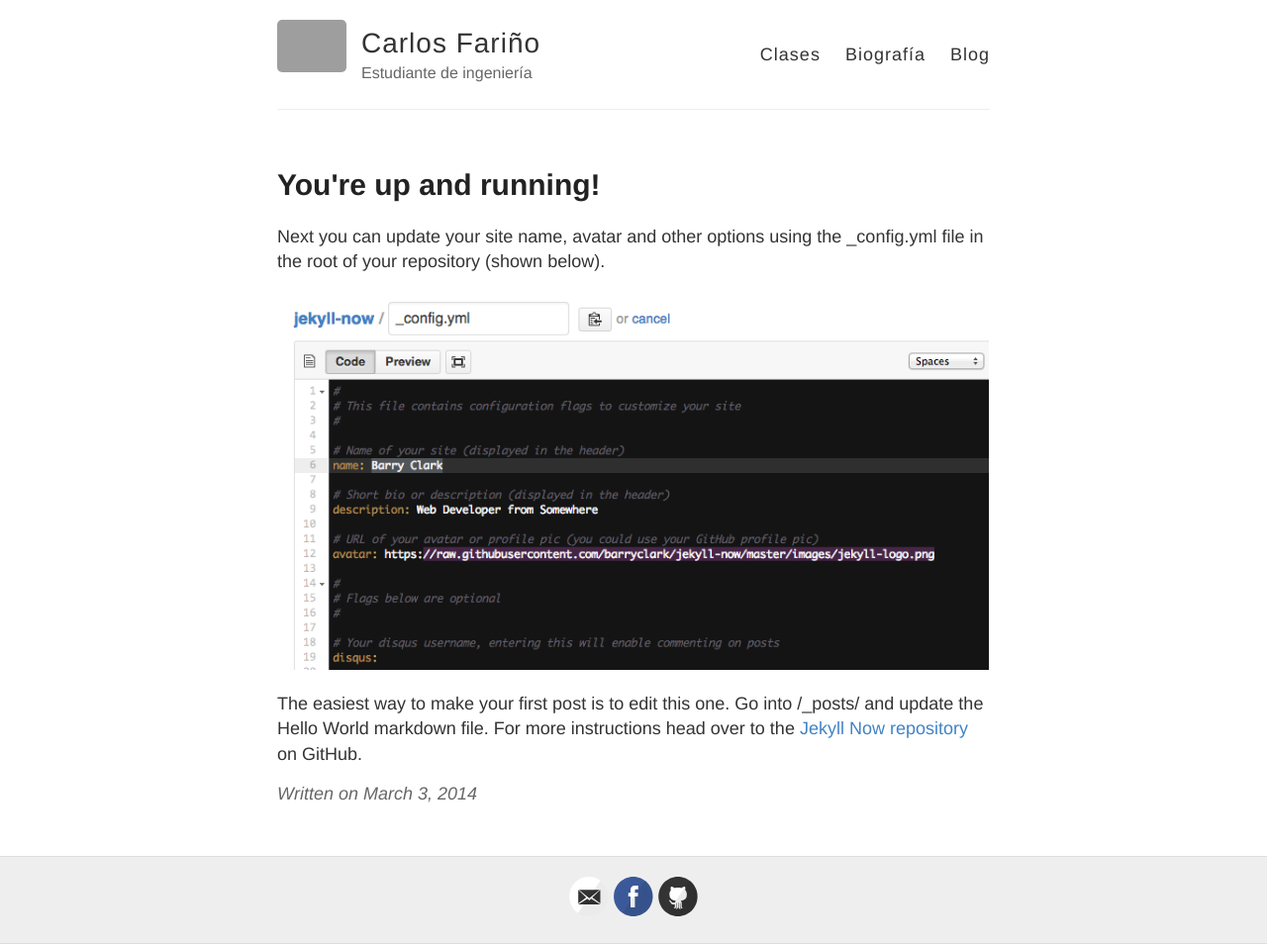
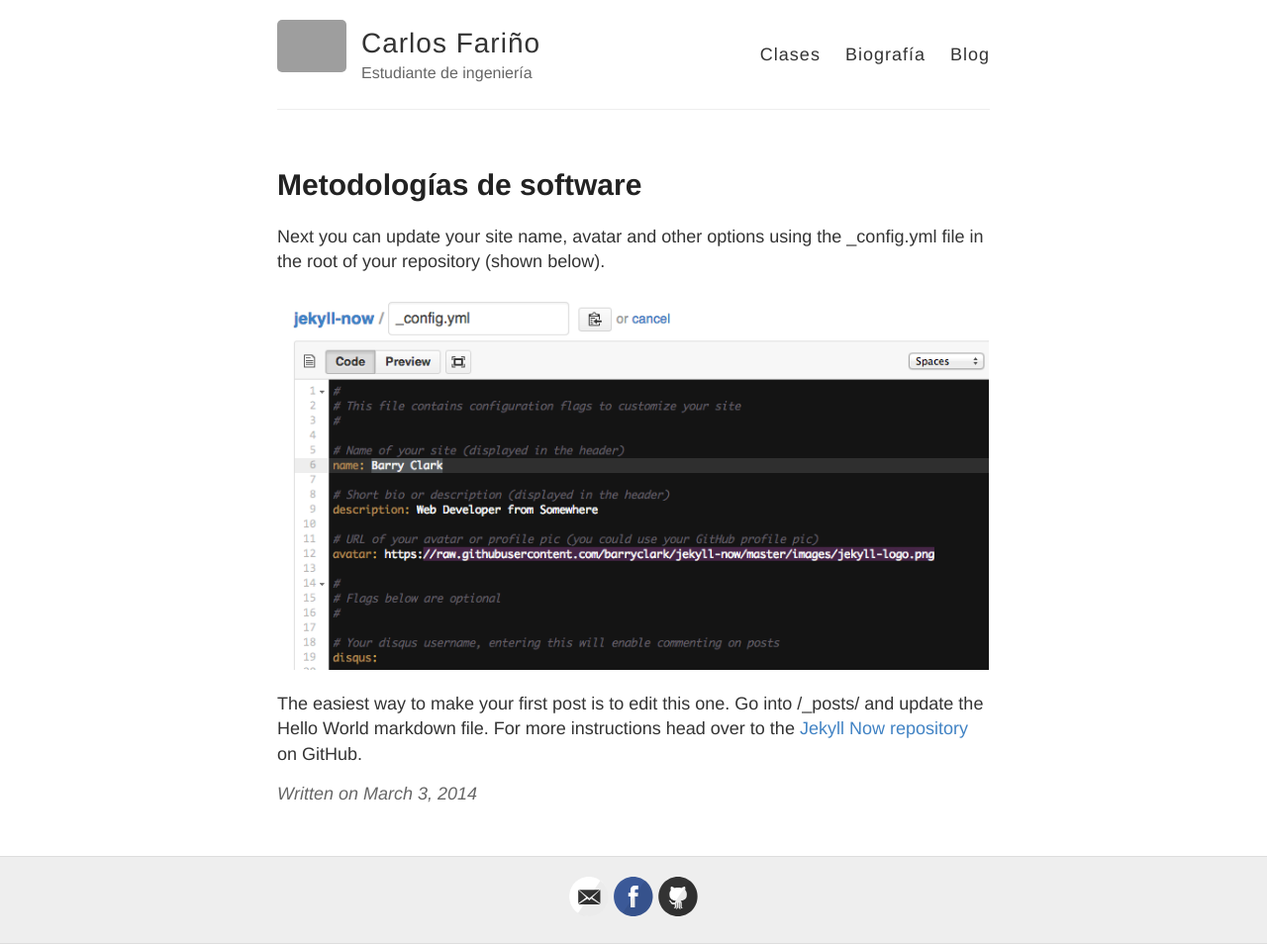
Before and after one commit to andrescharro22/Carlos-F007.github.io, a Jekyll site: the page built from _posts/2014-3-3-Hello-World - copia (3).md, in a window 1280 px wide. Shown: the whole page at 99% size. Built offline with Jekyll 4.4.1, drawn with Linux system fonts in a browser that asks for light colours; grey boxes are pictures that could not be loaded.

Commit message:
Update 2014-3-3-Hello-World - copia (3).md

```diff
--- a/_posts/2014-3-3-Hello-World - copia (3).md
+++ b/_posts/2014-3-3-Hello-World - copia (3).md
@@ -1,6 +1,6 @@
 ---
 layout: post
-title: You're up and running!
+title: Metodologías de software
 ---
 
 Next you can update your site name, avatar and other options using the _config.yml file in the root of your repository (shown below).
```
